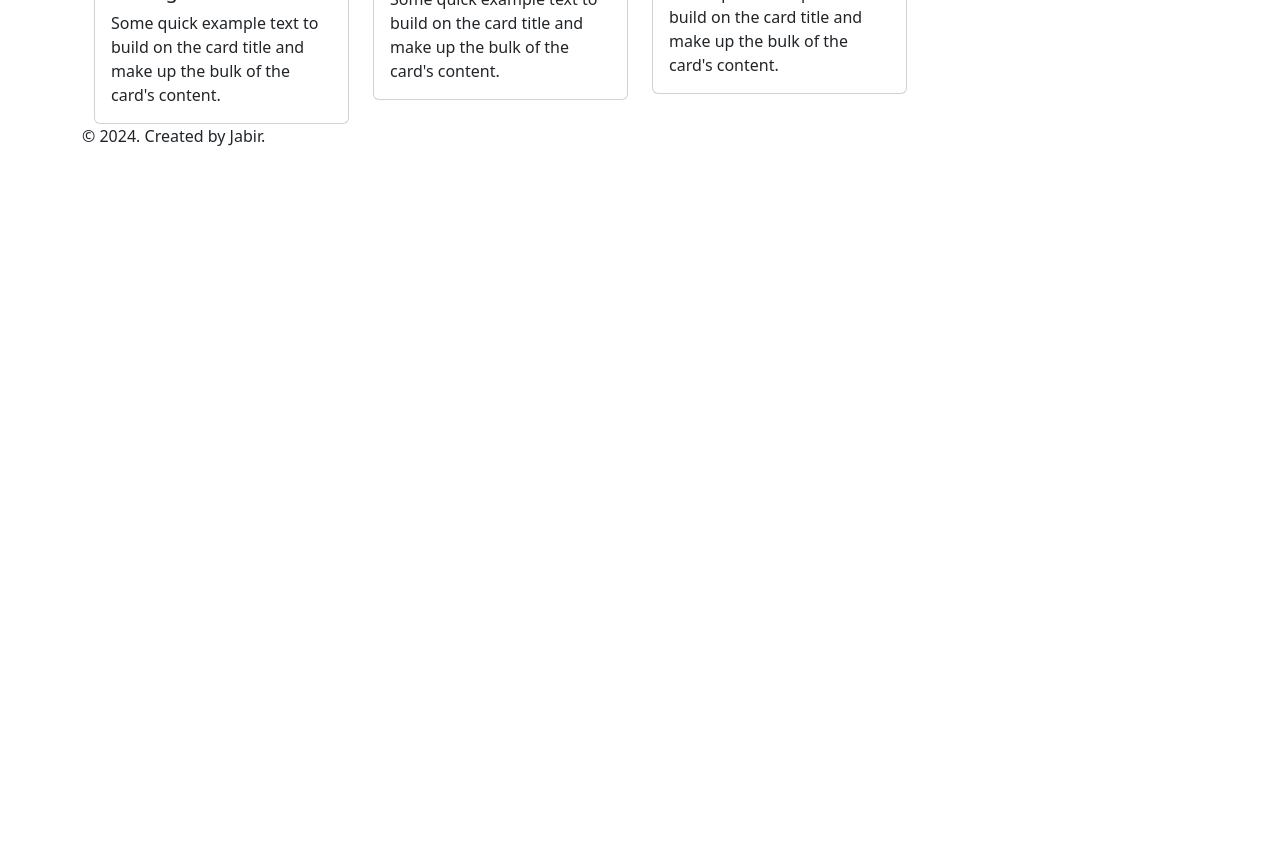
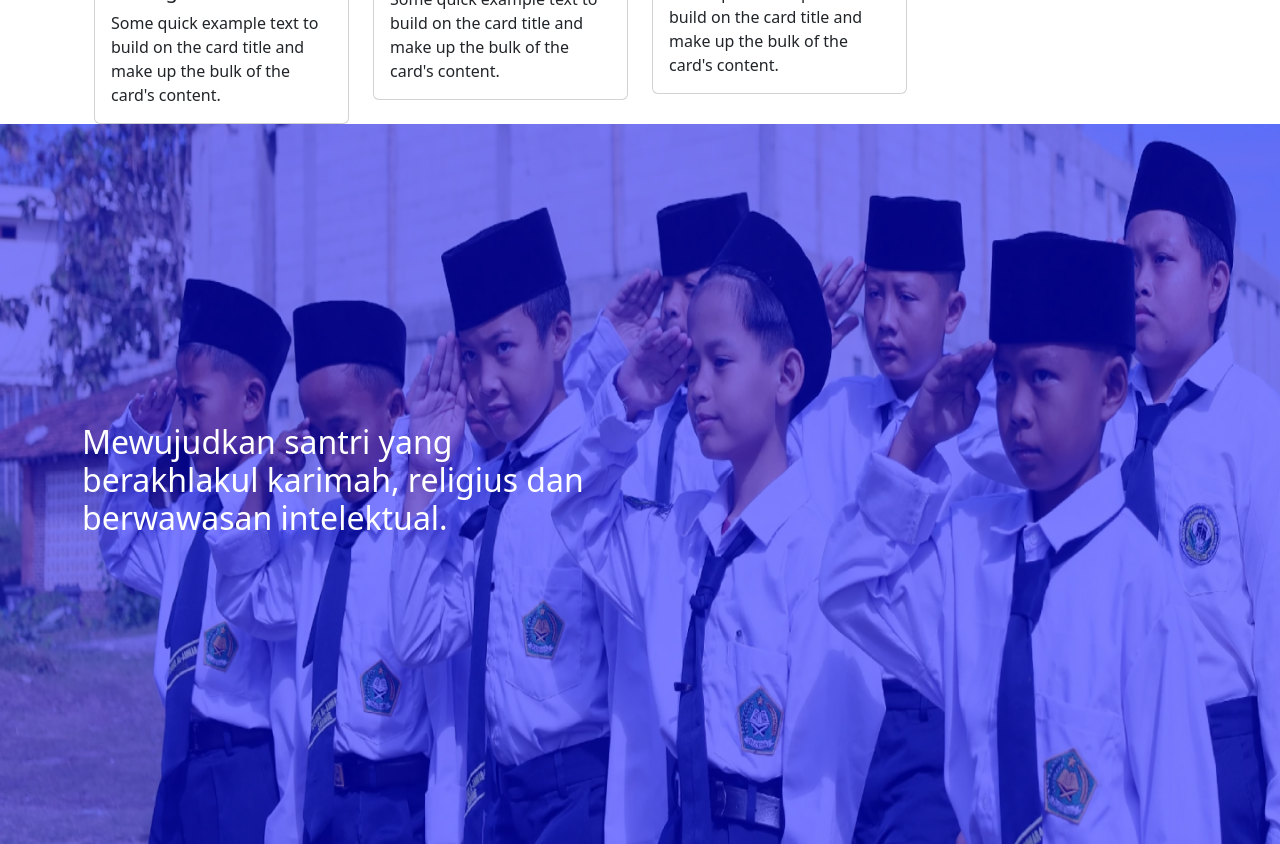
Before and after one commit to jabir019/alanwar4, a React (Vite) app: page / in a window 1280 px wide. Shown: the part 2940-3784 px from the top of the page. Before the commit the page ends 3104 px from the top, so only its background shows below. Built offline with nearby package versions, Linux system fonts and the light colour scheme.

Commit message:
masih bingung

```diff
--- a/src/components/Footer.jsx
+++ b/src/components/Footer.jsx
@@ -1,11 +1,22 @@
+import anakhormat from "../assets/anakhormat.png";
+
 export default function Footer() {
   return (
     <>
-      <div className="container">
-        <div className="col-12">
-          <p>© 2024. Created by Jabir.</p>
+      <section className="section-hero">
+        <div className="container h-100">
+          <div className="row  h-100 align-items-center justify-items-center">
+            <div className="col-6 ">
+              <h2 className="text-white text-start ">
+                Mewujudkan santri yang berakhlakul karimah, religius dan
+                berwawasan intelektual.
+              </h2>
+            </div>
+          </div>
         </div>
-      </div>
+        <div className="bg overlay-bg"></div>
+        <img src={anakhormat} className="bg img-bg " alt="anakhormat" />
+      </section>
     </>
   );
 }
```
Also changed, not shown: src/assets/anakhormat.png (added).
